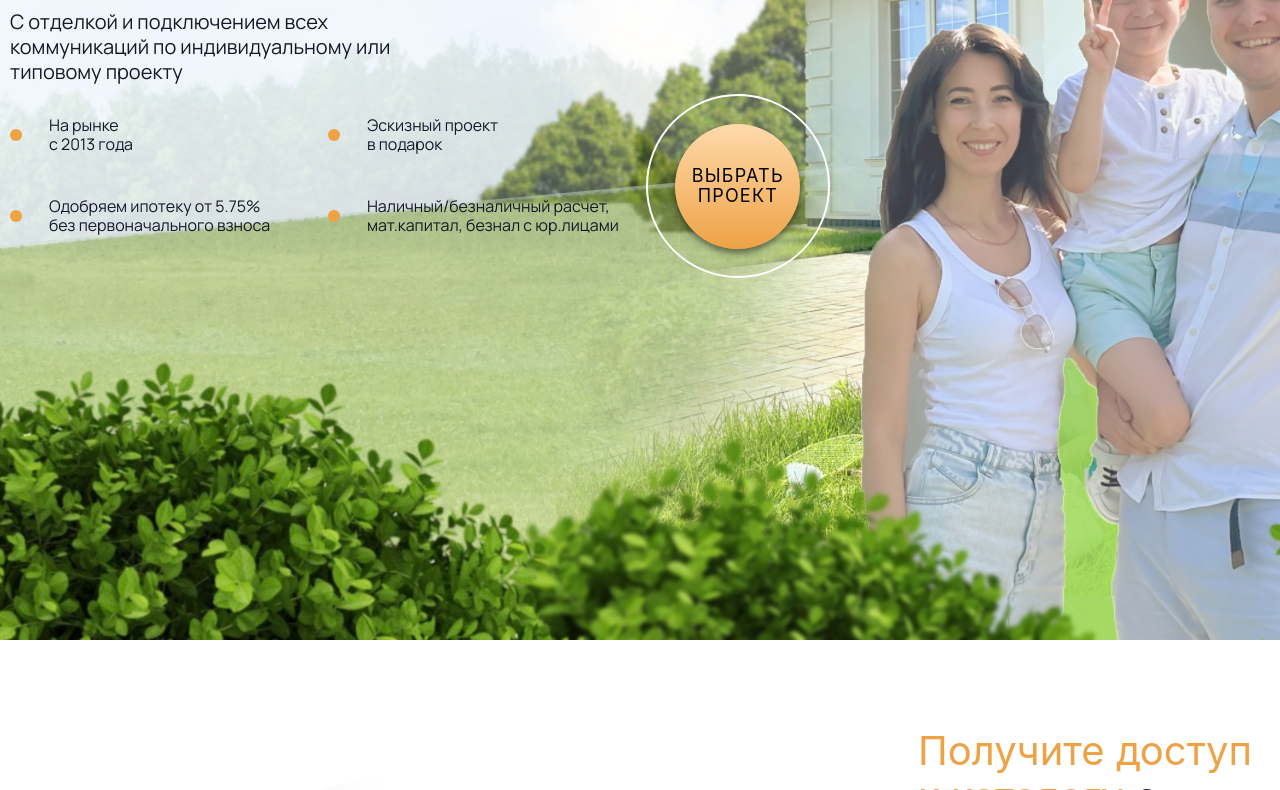
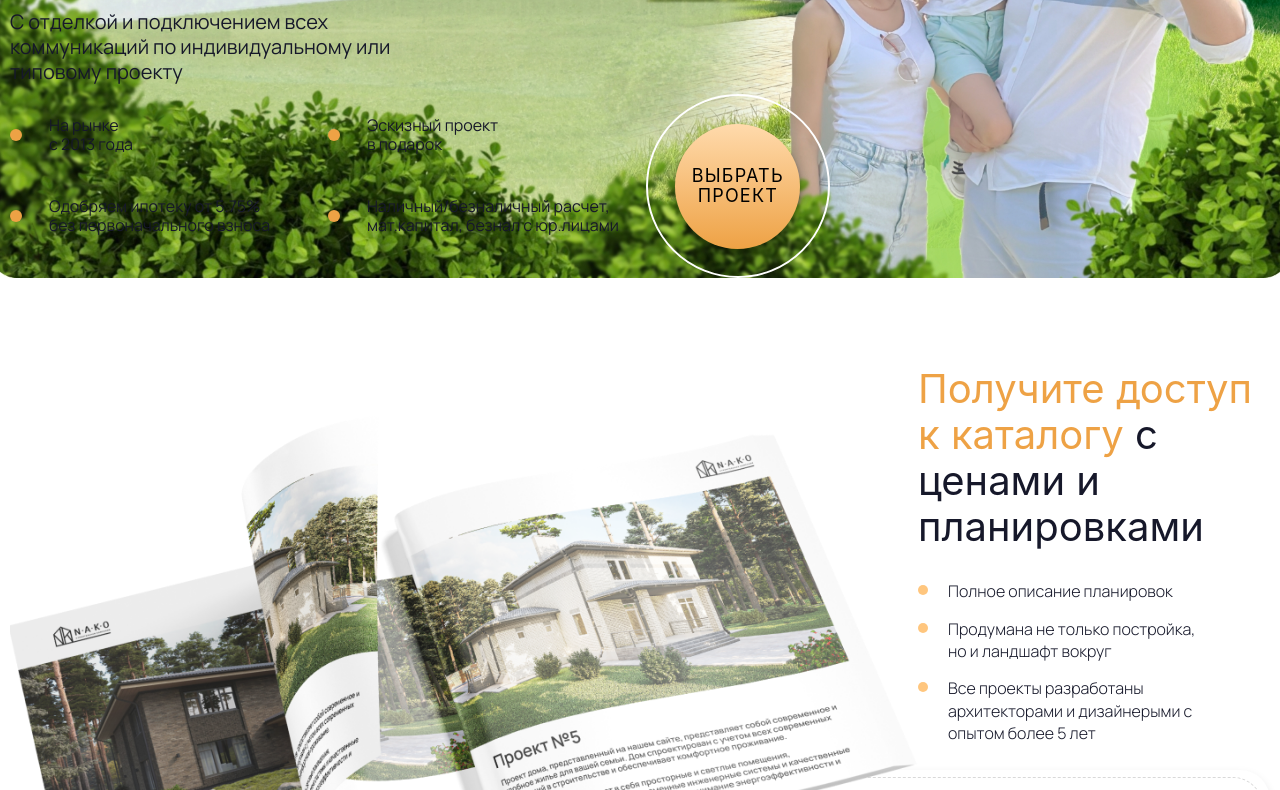
Before and after one commit to blvckonej/nako, a website built with Vite: page src/pages/brickHouse.html in a window 1280 px wide. Shown: the part 480-1270 px from the top of the page. Built offline with nearby package versions, Linux system fonts and the light colour scheme; a web font is replaced by a local one.

Commit message:
edit btick house

```diff
--- a/src/scss/brickHouse/brick-header.scss
+++ b/src/scss/brickHouse/brick-header.scss
@@ -2,8 +2,9 @@
     background-image: url("/src/images/bg-brickhouse.jpeg");
     background-size: cover;
     background-repeat: no-repeat;
-    background-position: center;
-    max-width: 100%;
-    z-index: -1;
+    width: 100%;
     height: 1120px;
+    @include desktop {
+        height: 100%;
+    }
 }
--- a/src/scss/style.scss
+++ b/src/scss/style.scss
@@ -31,7 +31,20 @@
 @import "normalize.css";
 
 .container {
+  width: 100%;
   max-width: var(--container-width);
   padding: var(--container-padding);
   box-sizing: border-box;
+  @include desktop {
+    max-width: 1280px;
+  }
+  @include tablet {
+    max-width: 1023px;
+  }
+  @include mobile {
+    max-width: 768px;
+  }
+  @include phone {
+    max-width: 430px;
+  }
 }
```
